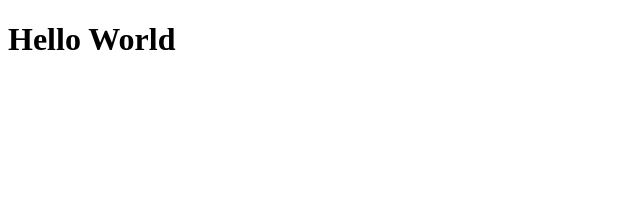
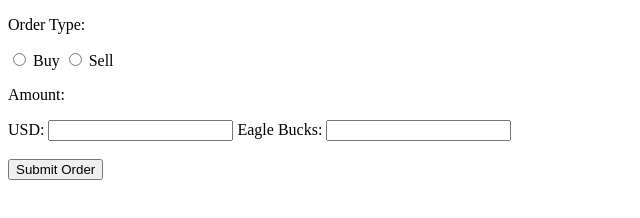
Before and after one commit to tim17hays/eagleeconomy, a plain HTML site: page index.html in a window 1280 px wide. Shown: the whole page, without its empty margins (0-640 px from the left). Drawn offline with Linux system fonts and the light colour scheme.

Commit message:
basic inputs

```diff
--- a/index.html
+++ b/index.html
@@ -8,6 +8,23 @@
     <script src="script.js" defer></script>
 </head>
 <body>
-    <h1>Hello World</h1>
+    <form>
+        <p>Order Type:</p>
+        <label>
+          <input type="radio" name="order_type" value="buy"/> Buy
+        </label>
+        <label>
+          <input type="radio" name="order_type" value="sell"/> Sell
+        </label>
+
+        <p>Amount:</p>
+        <label for="usd">USD:</label>
+        <input type="number" id="usd" name="usd" min="0" step="1"/>
+
+        <label for="ebucks">Eagle Bucks:</label>
+        <input type="number" id="ebucks" name="ebucks" min="0" step="1"/>
+        <br><br>
+        <input type="submit" value="Submit Order"/>
+      </form>
 </body>
 </html>
```
